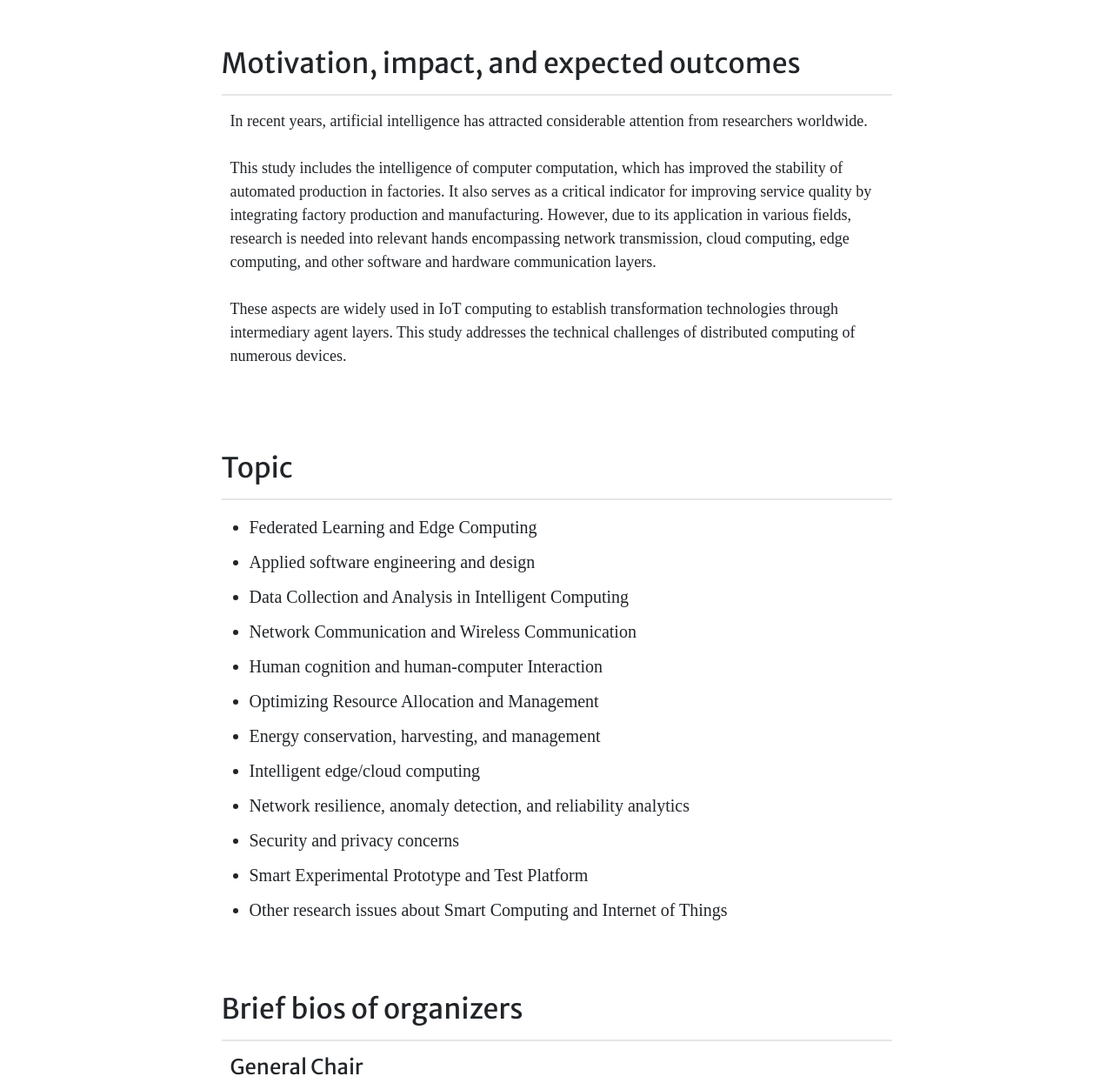
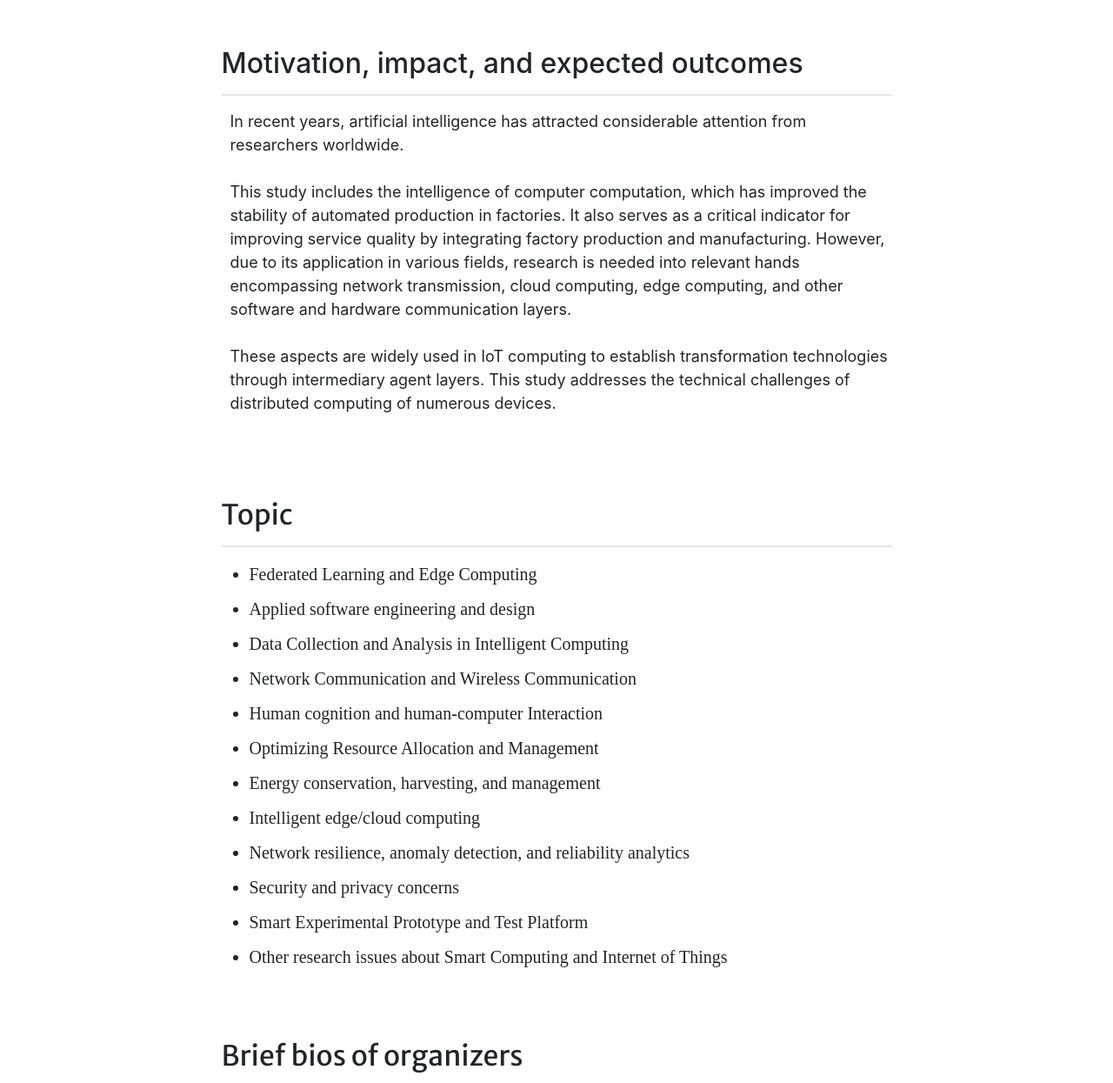
Before and after one commit to 1St-SCIoT/2024-SCIoT, a plain HTML site: page index.html in a window 1280 px wide. Shown: the part 490-1735 px from the top of the page at 87% size. Drawn offline with nearby package versions, Linux system fonts and the light colour scheme.

Commit message:
Update index.html

```diff
--- a/index.html
+++ b/index.html
@@ -40,6 +40,7 @@
                 <div class="row gx-4 gx-lg-5 h-100 align-items-center justify-content-center text-center">
                     <div class="col-lg-8 align-self-end">
                         <h1 class="font-weight-bold" style="font-family: Georgia, serif;">
+						<!-- <h1 class="font-weight-bold" > -->
 						<span style="line-height: 5rem;">The <a style="font-size:5rem">1st</a> International Conference </span><br>
 						<span style="line-height: 5rem;">on Smart Computing and Internet of Things Design </span><br>
 						<span style="line-height: 5rem;">(SCIoT)<span></h1>
@@ -53,9 +54,9 @@
                 <div class="row gx-4 gx-lg-5 justify-content-center">
                     <!-- <div class="col-lg-8 text-center"> -->
 					<div class="col-lg-9">
-                        <h2 class="">Motivation, impact, and expected outcomes </h2>
+                        <h2 class="" style="font-family: -apple-system,BlinkMacSystemFont,Segoe UI,Roboto,Helvetica Neue,Arial,sans-serif,Apple Color Emoji,Segoe UI Emoji,Segoe UI Symbol,Noto Color Emoji";">Motivation, impact, and expected outcomes </h2>
 						<hr class="divider" />
-						<div style="margin-left: 10px;">
+						<div style="margin-left: 10px; font-family: -apple-system,BlinkMacSystemFont,Segoe UI,Roboto,Helvetica Neue,Arial,sans-serif,Apple Color Emoji,Segoe UI Emoji,Segoe UI Symbol,Noto Color Emoji;">
 							<a >In recent years, artificial intelligence has attracted considerable attention from researchers worldwide. <br><br>
 							This study includes the intelligence of computer computation, which has improved the stability of automated production in factories.
 							It also serves as a critical indicator for improving service quality by integrating factory production and manufacturing. However,
@@ -78,10 +79,10 @@
                 <div class="row gx-4 gx-lg-5 justify-content-center">
                     <!-- <div class="col-lg-8 text-center"> -->
 					<div class="col-lg-9">
-                        <h2 class="">Topic </h2>
+                        <h2 class="" style="-apple-system,BlinkMacSystemFont,Segoe UI,Roboto,Helvetica Neue,Arial,sans-serif,Apple Color Emoji,Segoe UI Emoji,Segoe UI Symbol,Noto Color Emoji">Topic </h2>
 						<hr class="divider" />
 
-						<ul>
+						<ul style="-apple-system,BlinkMacSystemFont,Segoe UI,Roboto,Helvetica Neue,Arial,sans-serif,Apple Color Emoji,Segoe UI Emoji,Segoe UI Symbol,Noto Color Emoji";">
 						  <li>Federated Learning and Edge Computing</li>
 						  <li class = "li-space">Applied software engineering and design</li>
 						  <li class = "li-space">Data Collection and Analysis in Intelligent Computing</li>
```
